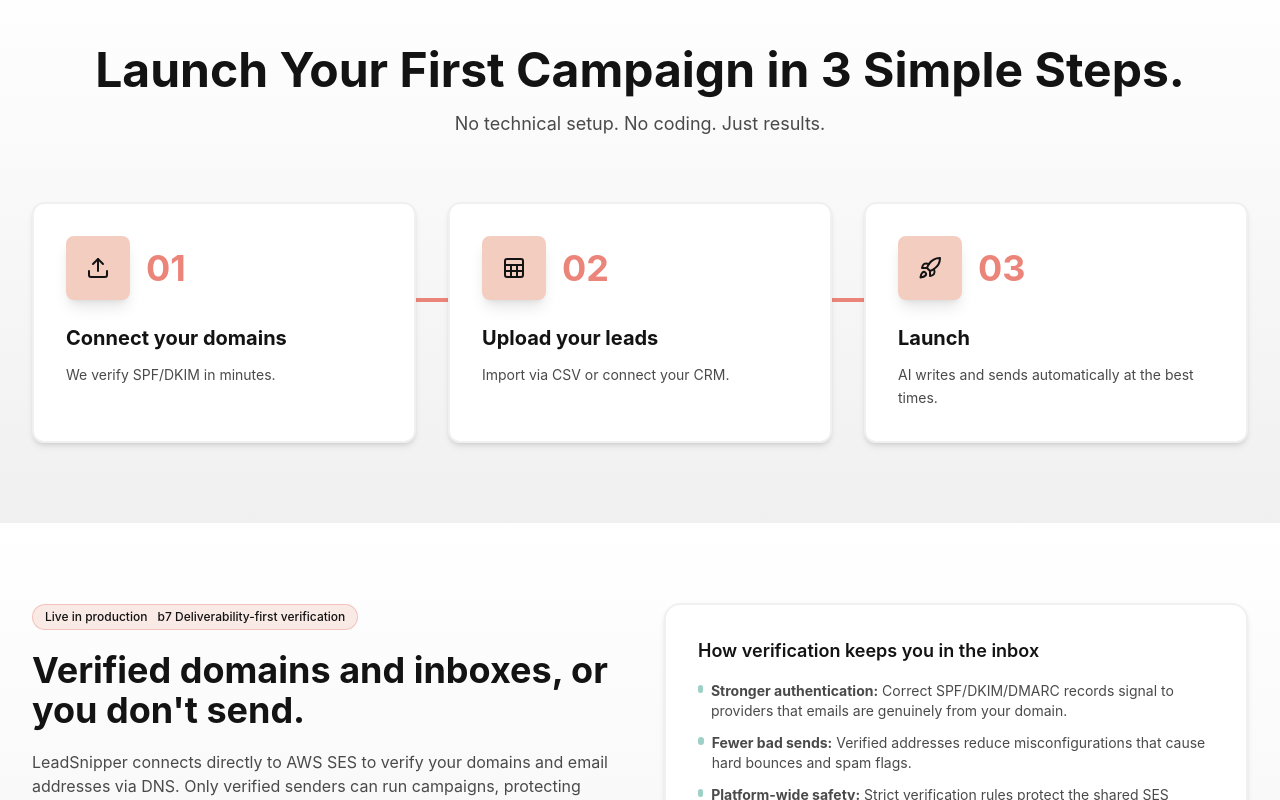
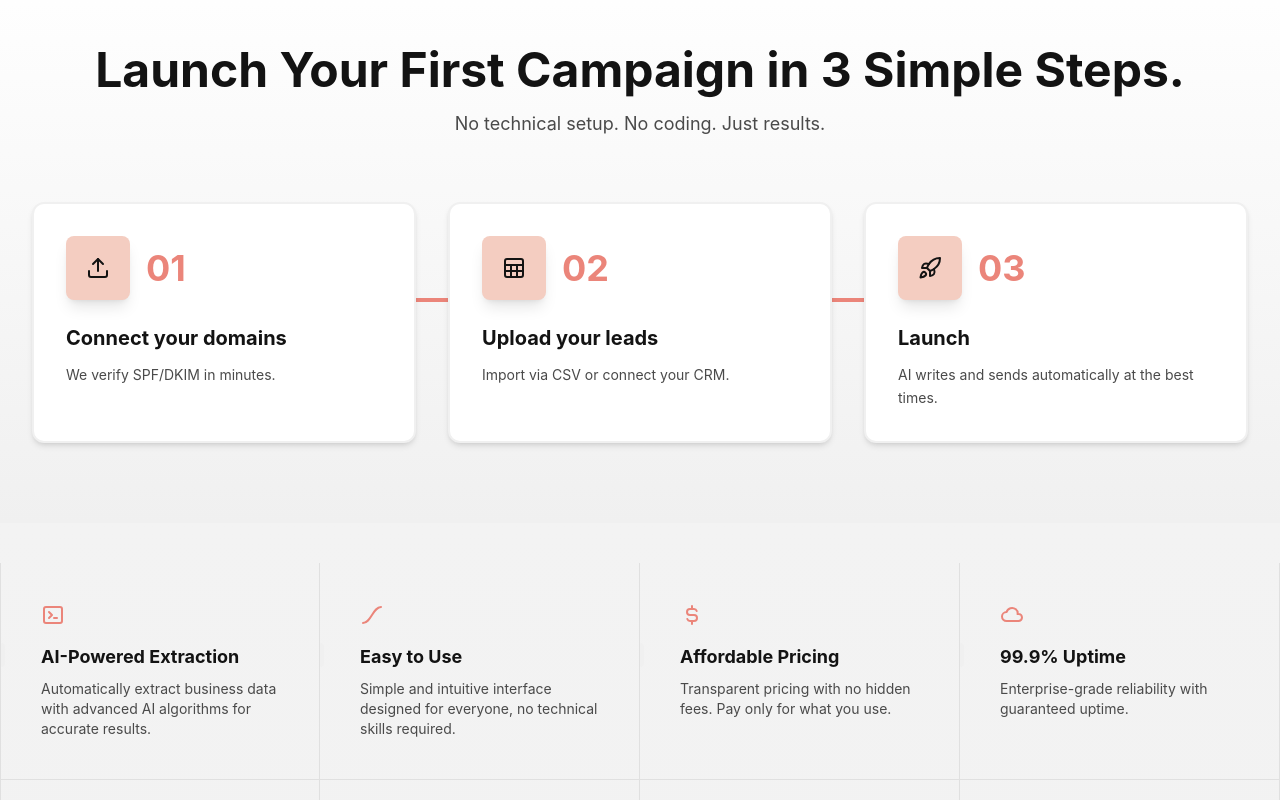
Before and after one commit to TotalAds/totalads-landing-page, a Next.js app: page / in a window 1280 px wide. Shown: the part 2000-2800 px from the top of the page. Built offline with nearby package versions, Linux system fonts and the light colour scheme.

Commit message:
commented

```diff
--- a/pages/index.tsx
+++ b/pages/index.tsx
@@ -49,8 +49,8 @@ export default function Home() {
           <TrustStrip />
           <BenefitsRow />
           <HowItWorks />
-          <EmailVerificationSection />
-          <EmailWarmupSection />
+          {/* <EmailVerificationSection /> */}
+          {/* <EmailWarmupSection /> */}
           <FeaturesSectionWithHoverEffects />
           <TestimonialsSlider />
           <PricingSection />
```
